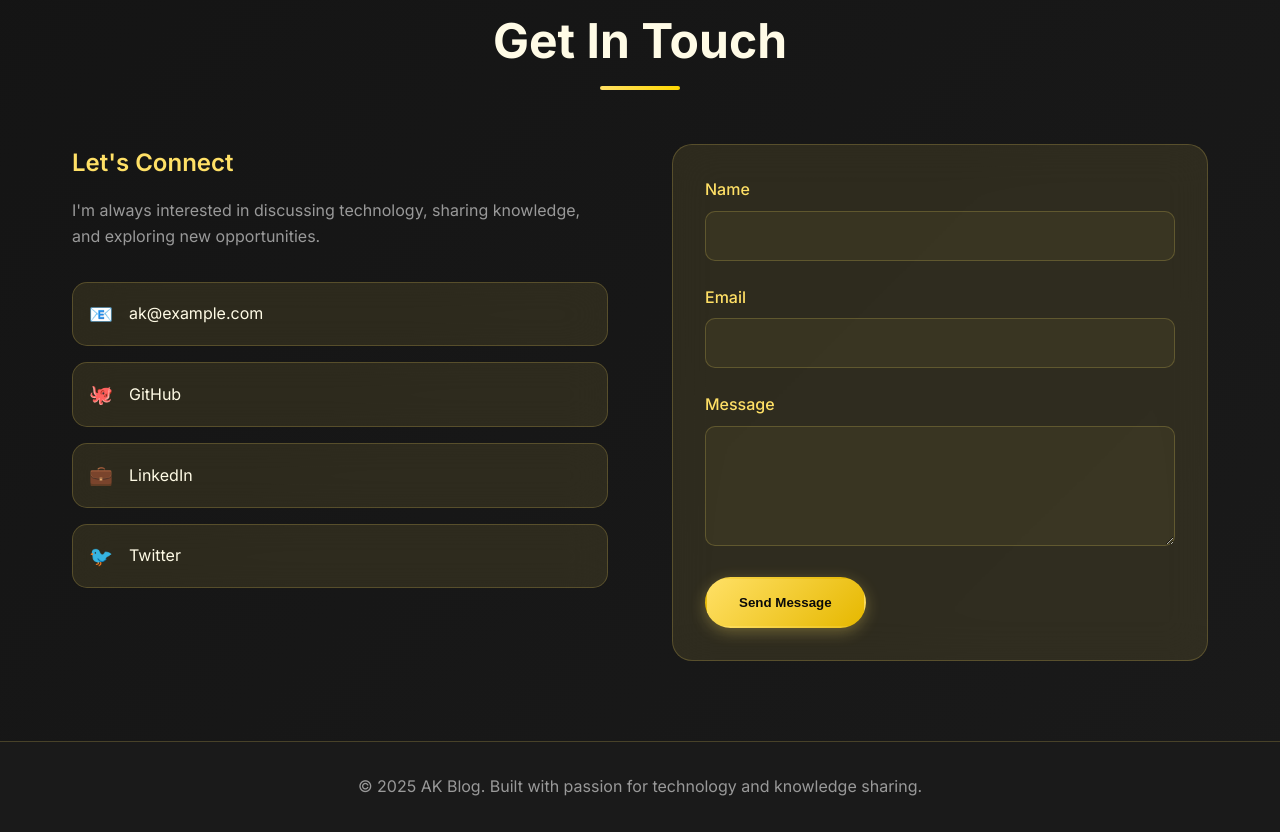
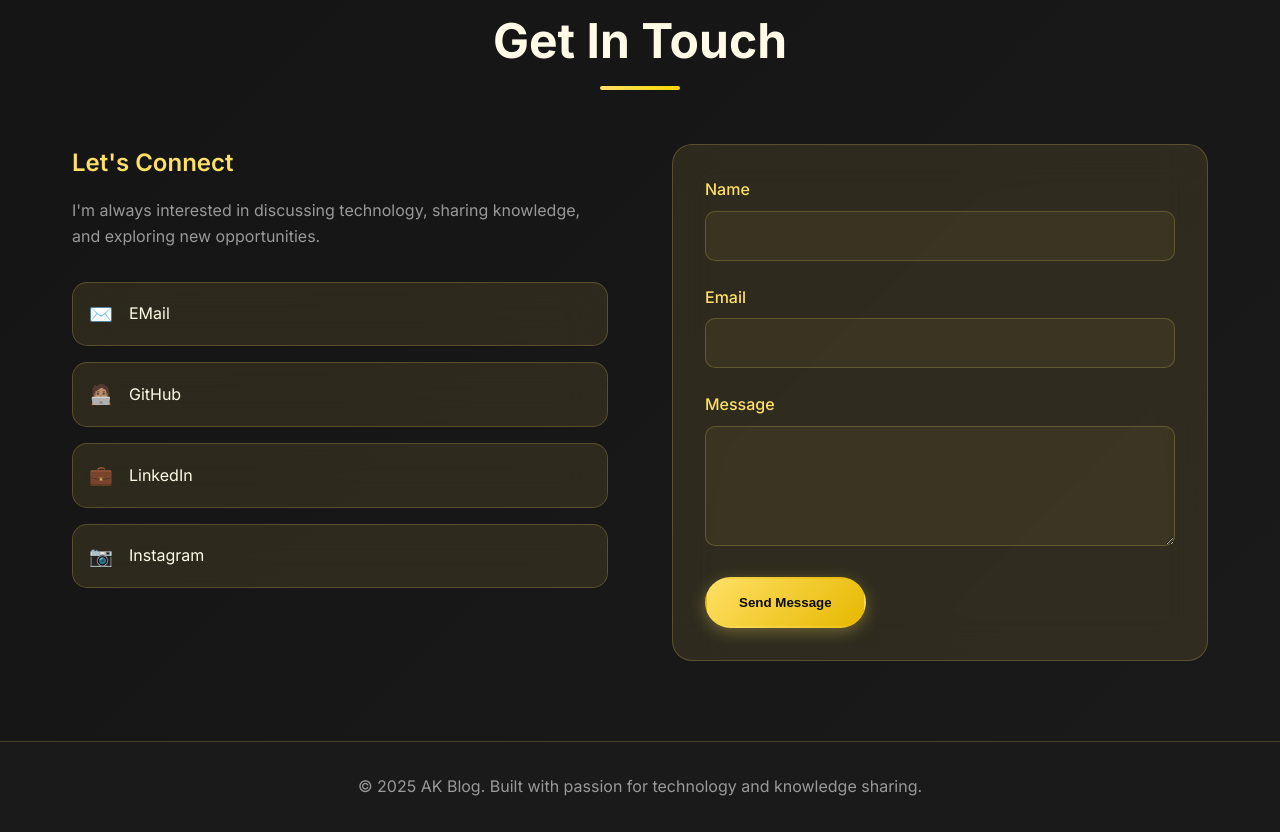
Before and after one commit to codecrafterak/AK_Blog, a website built with Vite: page index.html in a window 1280 px wide. Shown: the part 4075-4907 px from the top of the page. Built offline with nearby package versions, Linux system fonts and the light colour scheme.

Commit message:
account1

```diff
--- a/index.html
+++ b/index.html
@@ -274,21 +274,21 @@
           <h3>Let's Connect</h3>
           <p>I'm always interested in discussing technology, sharing knowledge, and exploring new opportunities.</p>
           <div class="contact-links">
-            <a href="mailto:ak@example.com" class="contact-link">
-              <span class="contact-icon">📧</span>
-              ak@example.com
+            <a href="mailto:ajay20kumar08@gmail.com" class="contact-link">
+              <span class="contact-icon">✉️</span>
+              EMail
             </a>
-            <a href="https://github.com/ak" class="contact-link" target="_blank" rel="noopener noreferrer">
-              <span class="contact-icon">🐙</span>
+            <a href="https://www.github.com/codecrafterak" class="contact-link" target="_blank" rel="noopener noreferrer">
+              <span class="contact-icon">🧑🏽‍💻</span>
               GitHub
             </a>
-            <a href="https://linkedin.com/in/ak" class="contact-link" target="_blank" rel="noopener noreferrer">
+            <a href="https://www.linkedin.com/in/ajay-kumar-u-82a0a6238" class="contact-link" target="_blank" rel="noopener noreferrer">
               <span class="contact-icon">💼</span>
               LinkedIn
             </a>
-            <a href="https://twitter.com/ak" class="contact-link" target="_blank" rel="noopener noreferrer">
-              <span class="contact-icon">🐦</span>
-              Twitter
+            <a href="https://www.instagram.com/the_author_ak" class="contact-link" target="_blank" rel="noopener noreferrer">
+              <span class="contact-icon">📷</span>
+              Instagram
             </a>
           </div>
         </div>
```
